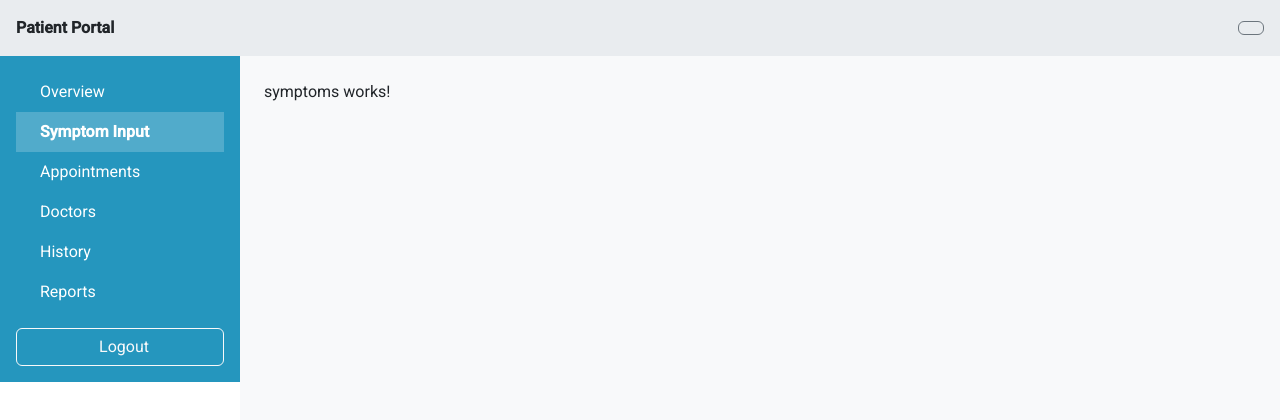
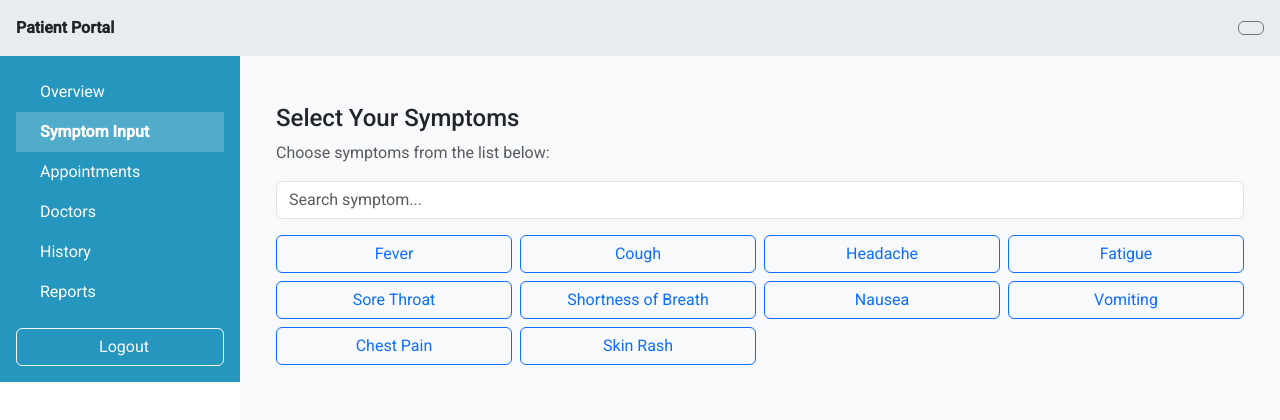
Before and after one commit to VKwamboka/patient_service_frontend, an Angular app in the folder disease-prediction-app/: page /dashboard/symptoms in a window 1280 px wide. Shown: the top 420 px of the page. Built offline with nearby package versions, Linux system fonts and the light colour scheme.

Commit message:
added symptoms component

```diff
--- a/disease-prediction-app/src/app/patient/symptoms/symptoms.component.html
+++ b/disease-prediction-app/src/app/patient/symptoms/symptoms.component.html
@@ -1 +1,92 @@
-<p>symptoms works!</p>
+<div class="container mt-4">
+    <h4>Select Your Symptoms</h4>
+    <p class="text-muted">Choose symptoms from the list below:</p>
+
+    <!-- <div class="mb-3">
+        <input
+          type="text"
+          class="form-control"
+          placeholder="Search symptom..."
+          [(ngModel)]="searchTerm"
+        />
+    </div> -->
+
+
+    <!-- <div class="mb-3">
+      <div class="row g-2">
+        <ng-container *ngIf="filteredSymptoms.length > 0; else noSymptomFound">
+          <div class="col-md-3" *ngFor="let symptom of filteredSymptoms">
+            <button class="btn w-100"
+                    [ngClass]="{ 'btn-outline-primary': !selectedSymptoms.includes(symptom), 'btn-primary': selectedSymptoms.includes(symptom) }"
+                    (click)="toggleSymptom(symptom)">
+              {{ symptom }}
+            </button>
+          </div>
+        </ng-container>
+        <ng-template #noSymptomFound>
+          <div class="text-center text-muted">
+            <p>😢 Symptom not in the list</p>
+            <small>We’re working on adding more symptoms soon.</small>
+          </div>
+        </ng-template>
+      </div>
+      <div class="row g-2">
+
+
+        <div class="col-md-3" *ngFor="let symptom of symptomsList">
+          <button class="btn w-100"
+                  [ngClass]="{ 'btn-outline-primary': !selectedSymptoms.includes(symptom), 'btn-primary': selectedSymptoms.includes(symptom) }"
+                  (click)="toggleSymptom(symptom)">
+            {{ symptom }}
+          </button>
+        </div>
+      </div>
+    </div>
+   -->
+   <div class="mb-3">
+    <!-- Search Input -->
+    <input
+      type="text"
+      class="form-control mb-3"
+      placeholder="Search symptom..."
+      [(ngModel)]="searchTerm"
+    />
+
+    <!-- Symptom List -->
+    <div class="row g-2">
+      <ng-container *ngIf="filteredSymptoms.length > 0; else noSymptomFound">
+        <div class="col-md-3" *ngFor="let symptom of filteredSymptoms">
+          <button class="btn w-100"
+                  [ngClass]="{ 'btn-outline-primary': !selectedSymptoms.includes(symptom), 'btn-primary': selectedSymptoms.includes(symptom) }"
+                  (click)="toggleSymptom(symptom)">
+            {{ symptom }}
+          </button>
+        </div>
+      </ng-container>
+    </div>
+
+    <!-- No Symptoms Found -->
+    <ng-template #noSymptomFound>
+      <div class="text-center text-muted mt-3">
+        <p>😢 Symptom not in the list</p>
+        <small>We’re working on adding more symptoms soon.</small>
+      </div>
+    </ng-template>
+  </div>
+
+    <div *ngIf="selectedSymptoms.length > 0" class="mt-4">
+      <h5>Selected Symptoms:</h5>
+      <div class="d-flex flex-wrap gap-2">
+        <span *ngFor="let s of selectedSymptoms" class="badge bg-info text-dark px-3 py-2">
+          {{ s }}
+          <button class="btn-close btn-close-white btn-sm ms-2" (click)="removeSymptom(s)"></button>
+        </span>
+      </div>
+
+      <div class="mt-4">
+        <button class="btn btn-success" (click)="submitSymptoms()">
+        {{ evaluationDone ? 'Re-evaluate' : 'Evaluate' }}
+        </button>
+      </div>
+    </div>
+  </div>
--- a/disease-prediction-app/src/app/patient/symptoms/symptoms.component.ts
+++ b/disease-prediction-app/src/app/patient/symptoms/symptoms.component.ts
@@ -1,11 +1,55 @@
+import { CommonModule } from '@angular/common';
 import { Component } from '@angular/core';
+import { FormsModule } from '@angular/forms';
 
 @Component({
   selector: 'app-symptoms',
-  imports: [],
+  imports: [CommonModule, FormsModule],
   templateUrl: './symptoms.component.html',
   styleUrl: './symptoms.component.css'
 })
 export class SymptomsComponent {
+  symptomsList: string[] = [
+    'Fever', 'Cough', 'Headache', 'Fatigue',
+    'Sore Throat', 'Shortness of Breath', 'Nausea',
+    'Vomiting', 'Chest Pain', 'Skin Rash'
+  ];
+
+  selectedSymptoms: string[] = [];
+  evaluationDone = false;
+
+
+  toggleSymptom(symptom: string) {
+    if (this.selectedSymptoms.includes(symptom)) {
+      this.selectedSymptoms = this.selectedSymptoms.filter(s => s !== symptom);
+    } else {
+      this.selectedSymptoms.push(symptom);
+    }
+  }
+
+  removeSymptom(symptom: string) {
+    this.selectedSymptoms = this.selectedSymptoms.filter(s => s !== symptom);
+  }
+
+  submitSymptoms() {
+    if(this.selectedSymptoms.length === 0){
+      alert('Please select at least one symptom before submitting.');
+      return;
+    }
+    this.evaluationDone = true;
+    // TODO: send to API later
+    console.log('Submitted symptoms:', this.selectedSymptoms);
+    alert('Symptoms submitted for evaluation!');
+  }
+
+  // searching
+  searchTerm: string = '';
+  get filteredSymptoms(): string[] {
+    const term = this.searchTerm.trim().toLowerCase();
+    return this.symptomsList.filter(symptom =>
+      symptom.toLowerCase().includes(term)
+    );
+  }
+
 
 }
```
